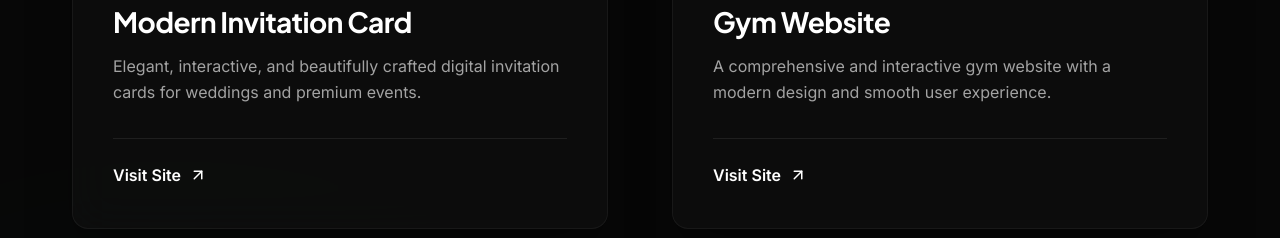
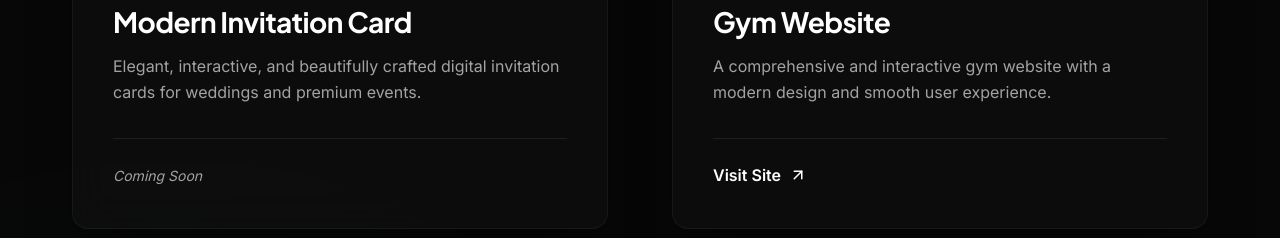
Before and after one commit to kunal1162/3Stack, a React (Vite) app: page /portfolio in a window 1280 px wide. Shown: the part 920-1158 px from the top of the page. Built offline with nearby package versions, Linux system fonts and the light colour scheme.

Commit message:
Update website

```diff
--- a/src/pages/Work.tsx
+++ b/src/pages/Work.tsx
@@ -206,6 +206,7 @@ export default function Work() {
                       paddingTop: "1.5rem",
                     }}
                   >
+                    {project.link ? (
                       <a
                         href={project.link}
                         style={{
@@ -226,6 +227,17 @@ export default function Work() {
                       >
                         Visit Site <ArrowUpRight size={18} />
                       </a>
+                    ) : (
+                      <span
+                        style={{
+                          color: "var(--text-secondary)",
+                          fontSize: "0.875rem",
+                          fontStyle: "italic",
+                        }}
+                      >
+                        Coming Soon
+                      </span>
+                    )}
                   </div>
                 </div>
               </div>
```
Lines whose indentation alone changed are shown as unchanged.
